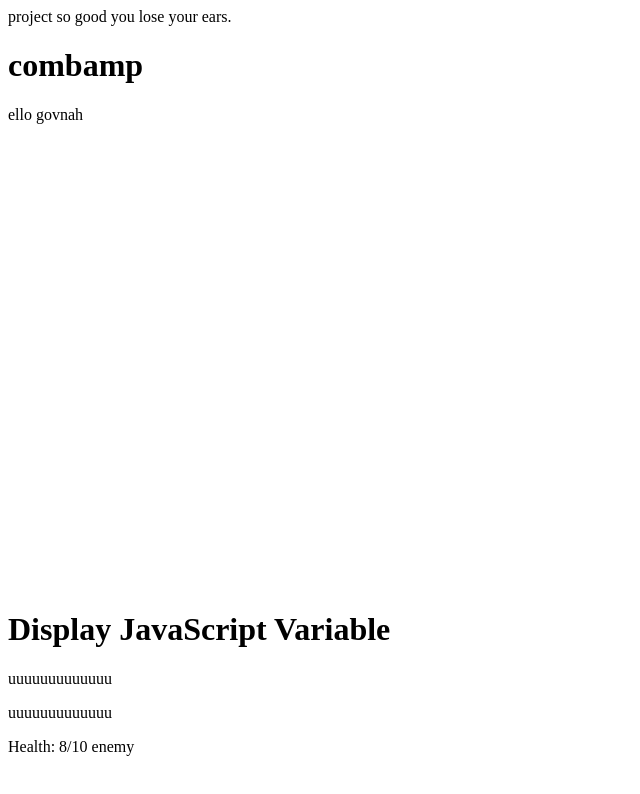
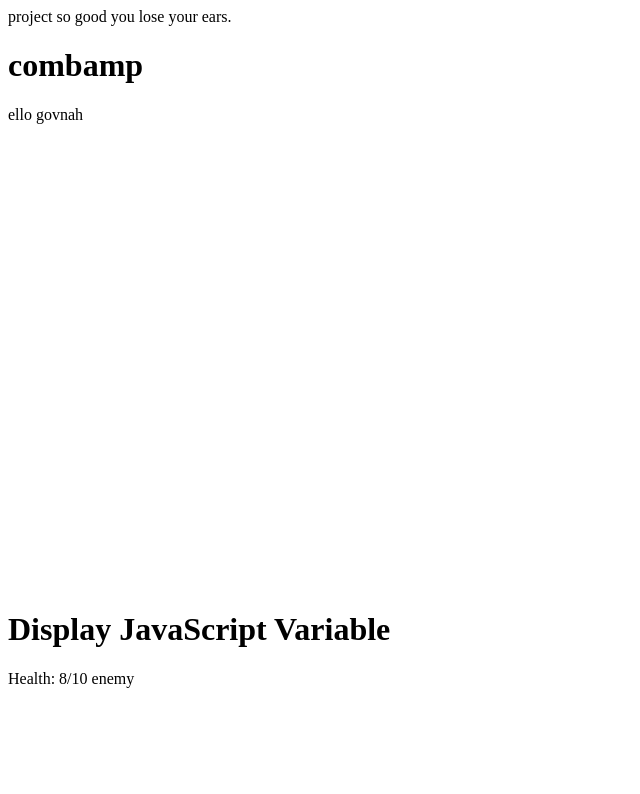
Before and after one commit to DiaDoesDastard/DiaDoesDastard.github.io, a plain HTML site: page index.html in a window 1280 px wide. Shown: the whole page, without its empty margins (0-640 px from the left). Drawn offline with Linux system fonts and the light colour scheme.

Commit message:
fmufyifkgu

```diff
--- a/index.html
+++ b/index.html
@@ -16,12 +16,9 @@ project so good you lose your ears.<!DOCTYPE html>
                 currentHealth: 8,
                 maxHealth: 10
         };
-        document.write("<p>" + "uuuuuuuuuuuuu" + "</p>");
          // Call the function from the external JavaScript file
         var result = DisplayObject(gameObject);
         // Display the result in HTML
-        document.write("<p>" + "uuuuuuuuuuuuu" + "</p>");
-
         document.write("<p>" + result + "</p>");
         </script>
 
```
